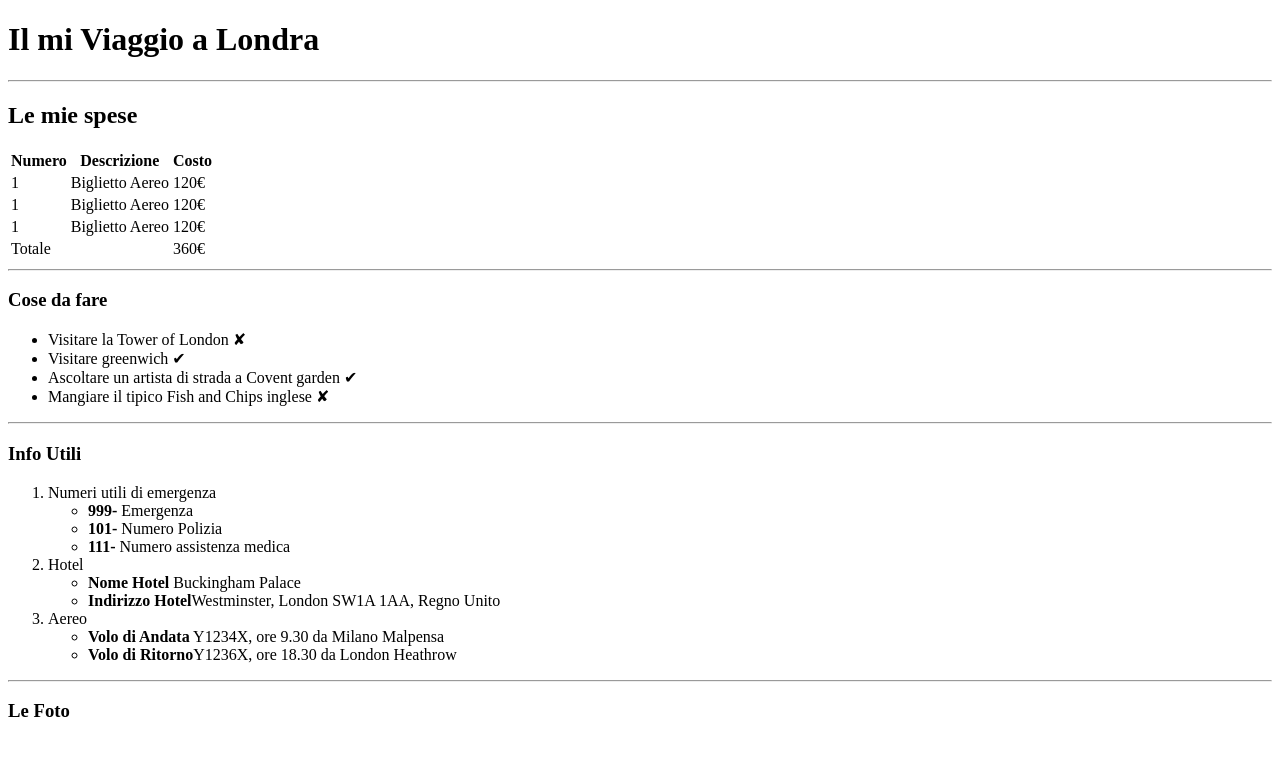
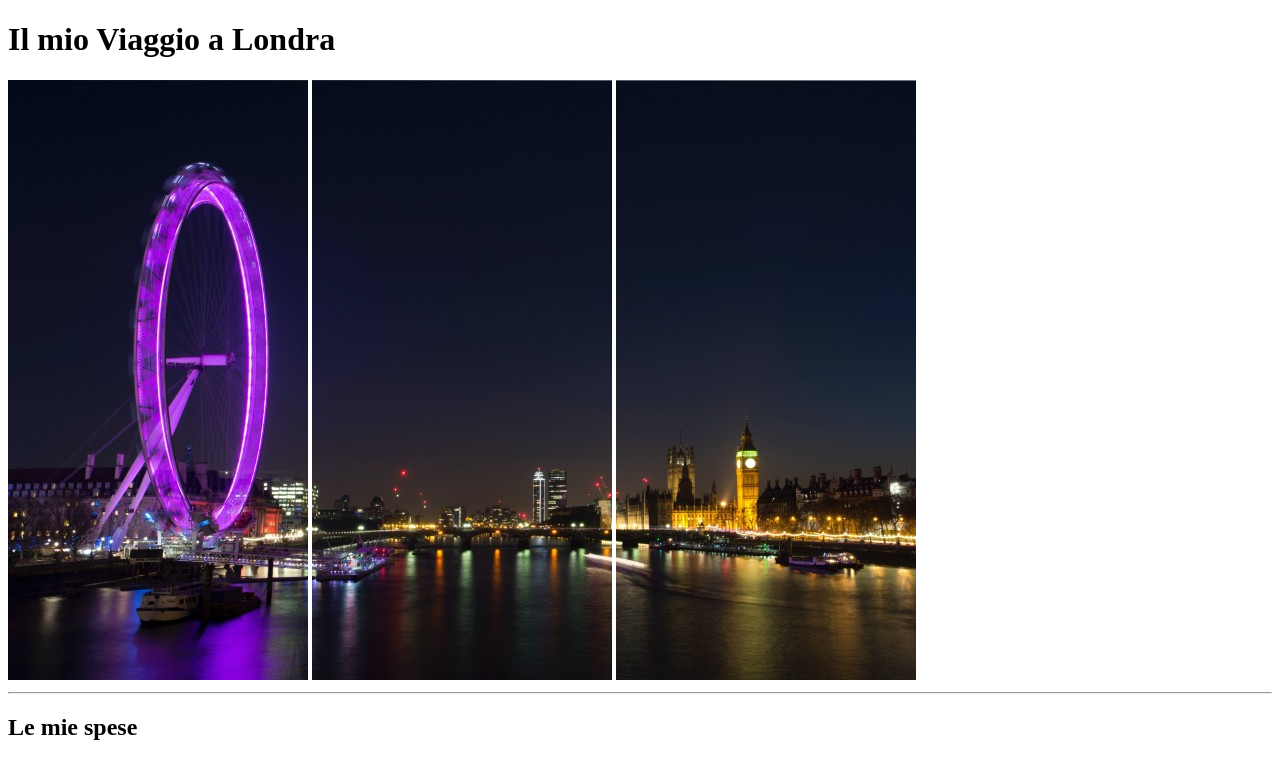
Before and after one commit to RobertaAngioni/html-london-trip, a plain HTML site: page index.html in a window 1280 px wide. Shown: the top 758 px of the page. Drawn offline with Linux system fonts and the light colour scheme.

Commit message:
modifiche immagini index

```diff
--- a/index.html
+++ b/index.html
@@ -9,7 +9,14 @@
 <body>
     <!--intestazione-->
     <header>
-        <h1>Il mi Viaggio a Londra</h1>
+        <h1>Il mio Viaggio a Londra</h1>
+        <img src="immagini/pexels-bill-emrich-230794-0.jpg">
+
+        <img src="immagini/pexels-bill-emrich-230794-1.jpg">
+
+        <img src="immagini/pexels-bill-emrich-230794-2.jpg">
+
+
         <hr>
     </header>
 
@@ -81,8 +88,14 @@
     <!--foot-->
     <foot>
         <h3>Le Foto</h3>
+        <div class="image123">
+            <img src="https://slack-imgs.com/?c=1&o1=ro&url=https%3A%2F%2Fwww.abta.com%2Fsites%2Fdefault%2Ffiles%2Fstyles%2Flarge%2Fpublic%2Fmedia%2Fuploads%2Flondon-400x400-compressor_0.jpg"style="float:left">
 
+            <img src="https://slack-imgs.com/?c=1&o1=ro&url=https%3A%2F%2Fpokerstarscareers.com%2Fwp-content%2Fuploads%2F2020%2F01%2FLondon-Wider-Area-e1597319992670-400x400.jpg">
+        </div>
     </foot>
+
+
 
 </body>
 </html>
```
Also changed, not shown: immagini/pexels-bill-emrich-230794-0.jpg (added), immagini/pexels-bill-emrich-230794-1.jpg (added), immagini/pexels-bill-emrich-230794-2.jpg (added).
